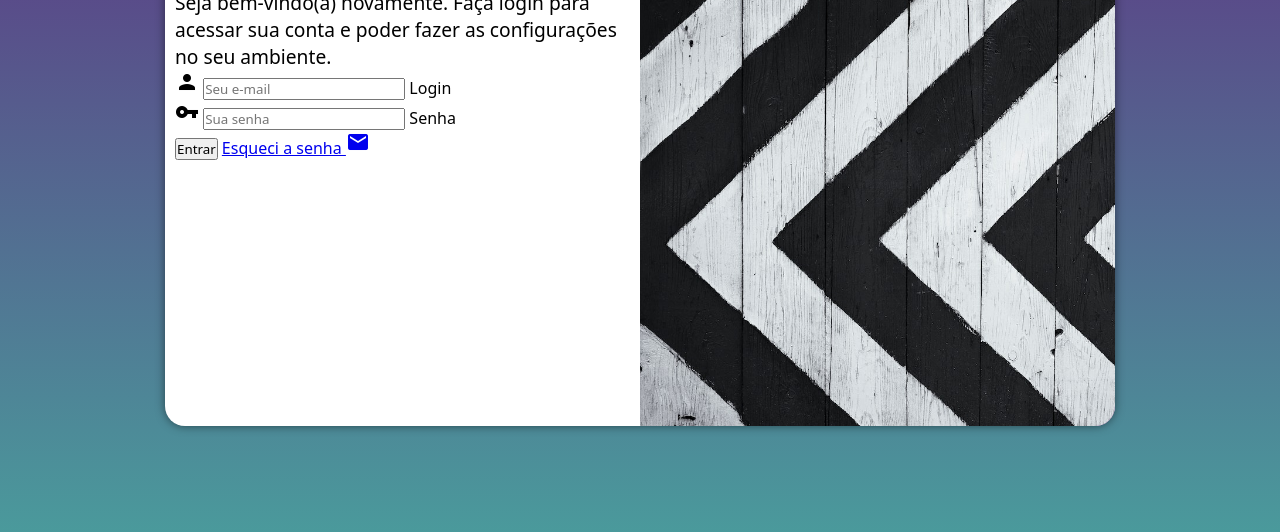
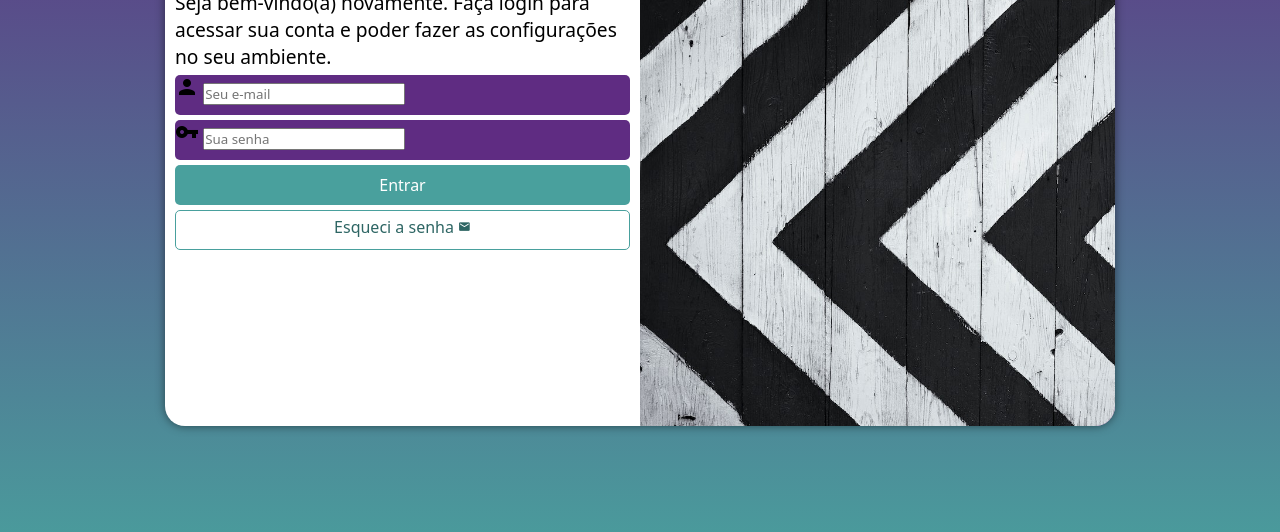
Before and after one commit to JoshuAndrews/projeto-login, a plain HTML site: page index.html in a window 1280 px wide. Shown: the part 224-756 px from the top of the page. Drawn offline with Linux system fonts and the light colour scheme.

Commit message:
formulario

```diff
--- a/estilo/style.css
+++ b/estilo/style.css
@@ -63,3 +63,51 @@ div#formulario > h1{
 div#formulario > p{
     font-size: 0.8em;
 }
+
+form > div.campo{
+    background-color: #5f2c82;
+    width: 100%;
+    display: block;
+    height: 40px;
+    border-radius: 5px;
+    margin: 5px 0px;
+}
+div.campo > label{
+    display : none;
+}
+form > input[type=submit]{
+    display: block;
+    font-size: 1em;
+    width: 100%;
+    height: 40px;
+    background-color: #49a09d;
+    color: white;
+    border: none;
+    border-radius: 5px;
+}
+
+form > input[type=submit]:hover{
+    background-color: #357775;
+    cursor: pointer;
+}
+
+form > a.botao{
+    display: block;
+    text-align: center;
+    font-size: 1em;
+    width: 100%;
+    height: 40px;
+    padding-top:5px;
+    margin-top: 5px;
+    background-color: white;
+    color: #2e6664;
+    border: 1px #49a09d solid;
+    border-radius: 5px;
+    text-decoration: none;
+}
+form > a.botao:hover{
+    background-color: #71b9b7;
+}
+form > a.botao > span{
+    font-size: 0.8em;
+}
--- a/index.html
+++ b/index.html
@@ -30,7 +30,7 @@
                         <label for="isenha">Senha</label>
                     </div>
                     <input type="submit" value="Entrar">
-                    <a href="esquici.html">Esqueci a senha <span class="material-icons">mail</span></a>
+                    <a href="esquici.html" class="botao">Esqueci a senha <span class="material-icons">mail</span></a>
                 </form>
             </div>
         </section>
```
